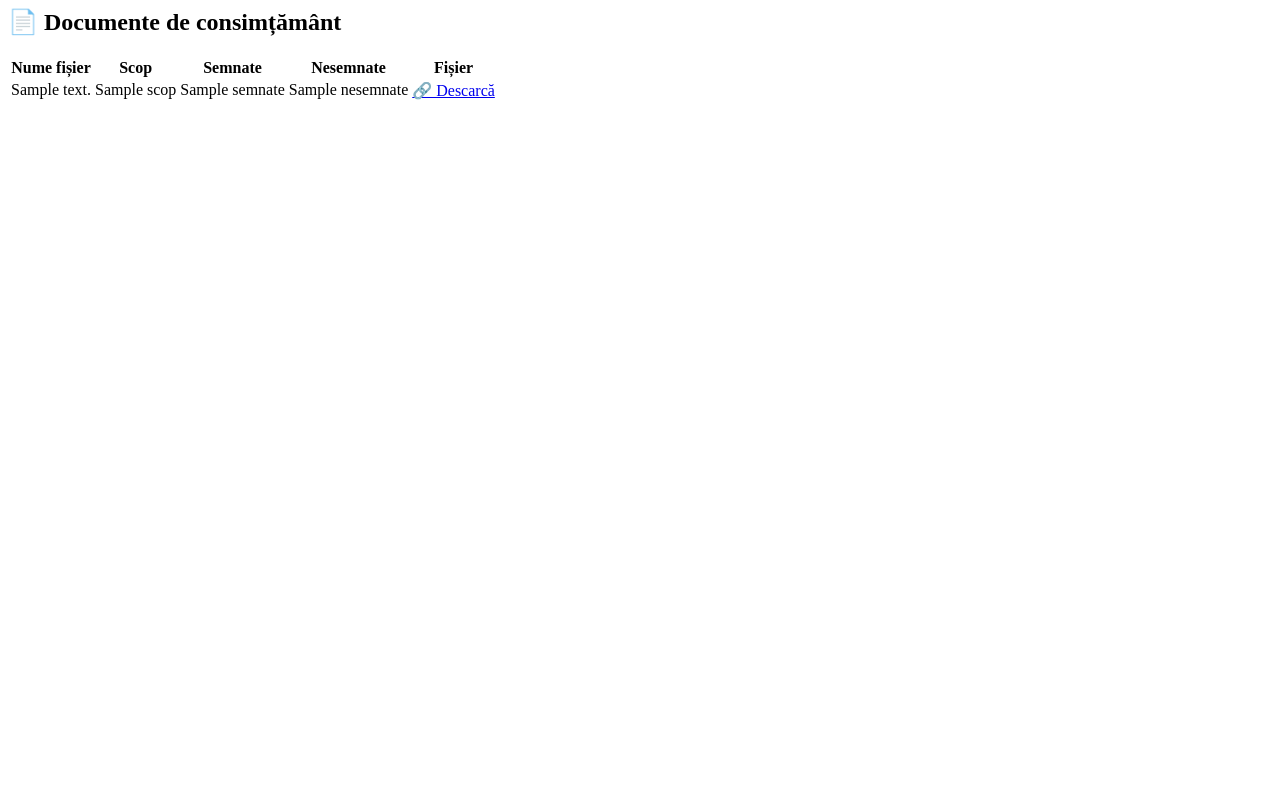
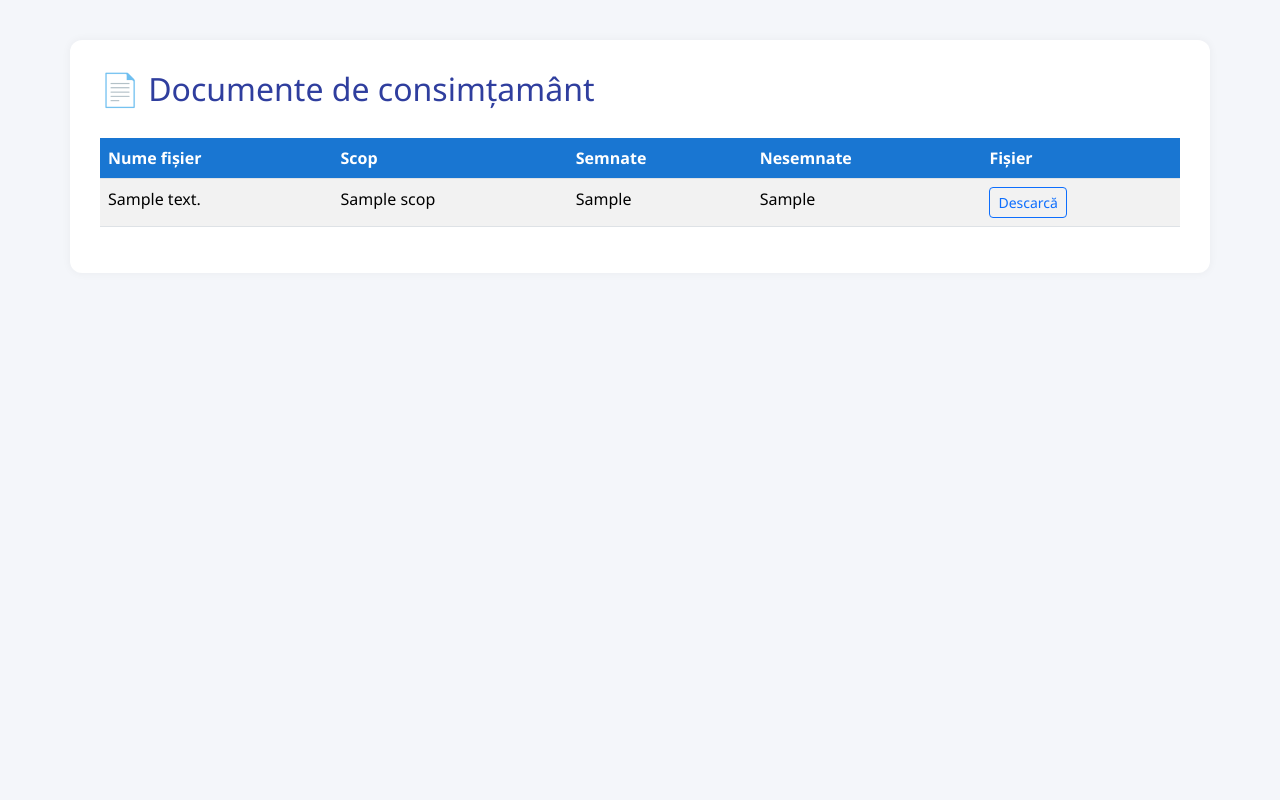
Before and after one commit to adriananascu/GDPRsystem, a Flask app: template templates/admin_consimtamant.html in a window 1280 px wide. Run offline with Flask 3, Linux system fonts and the light colour scheme; the template is opened without the code that fills it: most values are stand-ins (such as "Sample title", 1, 10 or a date in 2020); some libraries are stand-ins or nearby versions.

Commit message:
stilizare_con

```diff
--- a/templates/admin_consimtamant.html
+++ b/templates/admin_consimtamant.html
@@ -1,5 +1,36 @@
-<h2>📄 Documente de consimțământ</h2>
-<table>
+<!DOCTYPE html>
+<html lang="ro">
+<head>
+    <meta charset="UTF-8">
+    <title>Documente de consimțamânt</title>
+    <link href="https://cdn.jsdelivr.net/npm/bootstrap@5.3.2/dist/css/bootstrap.min.css" rel="stylesheet">
+    <style>
+        body {
+            background-color: #f4f6fa;
+            font-family: 'Segoe UI', sans-serif;
+            padding: 40px;
+        }
+        .container {
+            background: white;
+            border-radius: 12px;
+            padding: 30px;
+            box-shadow: 0 0 10px rgba(0,0,0,0.05);
+        }
+        h2 {
+            color: #2f3e9e;
+            margin-bottom: 30px;
+        }
+        .table th {
+            background-color: #1976d2;
+            color: white;
+        }
+    </style>
+</head>
+<body>
+<div class="container">
+    <h2>📄 Documente de consimțamânt</h2>
+
+    <table class="table table-striped">
         <thead>
             <tr>
                 <th>Nume fișier</th>
@@ -14,10 +45,13 @@
             <tr>
                 <td>{{ doc.nume_fisier }}</td>
                 <td>{{ doc.scop }}</td>
-        <td>{{ doc.semnate }}</td>
-        <td>{{ doc.nesemnate }}</td>
-        <td><a href="{{ url_for('static', filename=doc.cale_fisier) }}" target="_blank">🔗 Descarcă</a></td>
+                <td>{{ doc.nr_semnate }}</td>
+                <td>{{ doc.nr_nesemnate }}</td>
+                <td><a href="{{ url_for('static', filename=doc.cale_fisier) }}" class="btn btn-outline-primary btn-sm" target="_blank">Descarcă</a></td>
             </tr>
             {% endfor %}
         </tbody>
     </table>
+</div>
+</body>
+</html>
```
Lines whose indentation alone changed are shown as unchanged.
